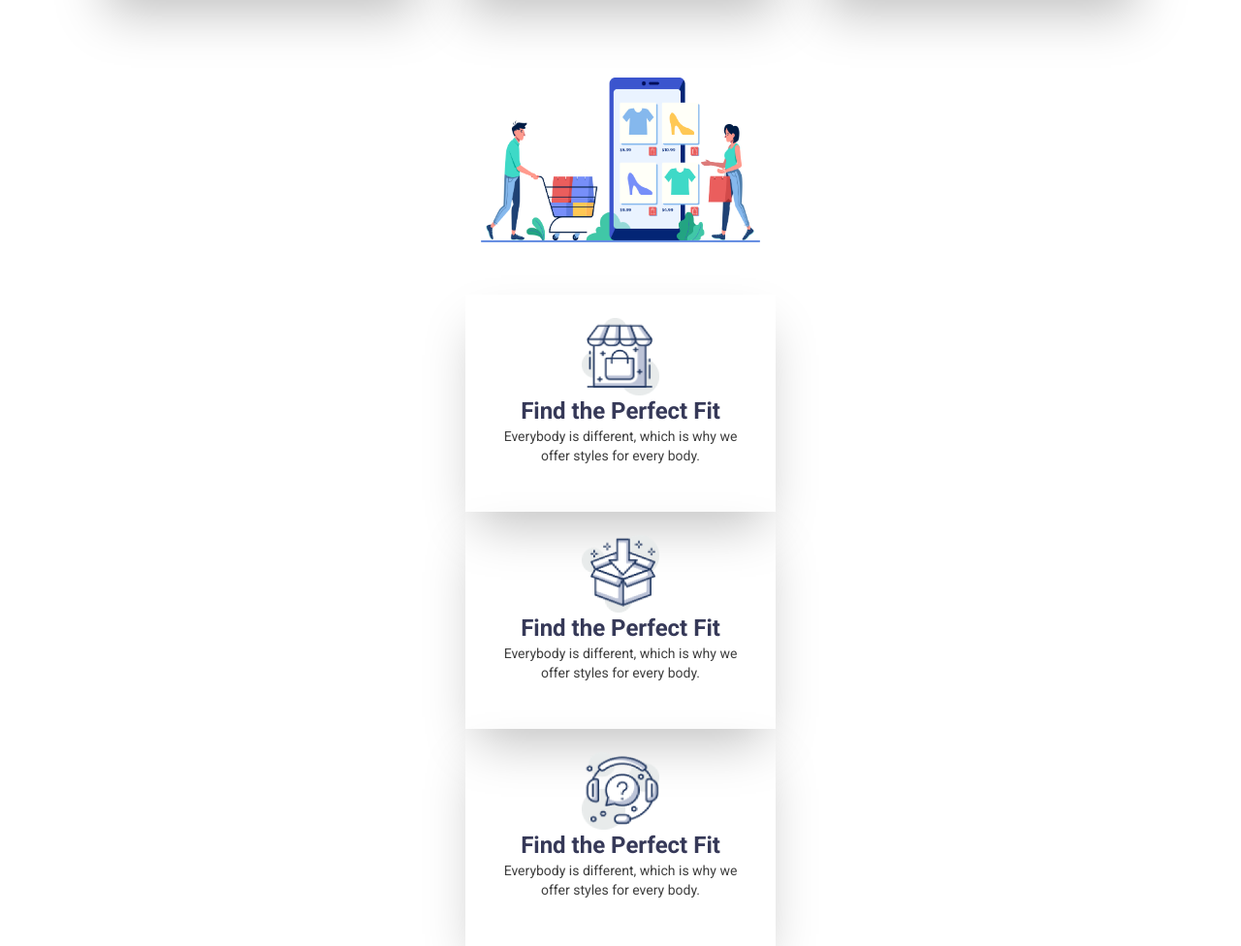
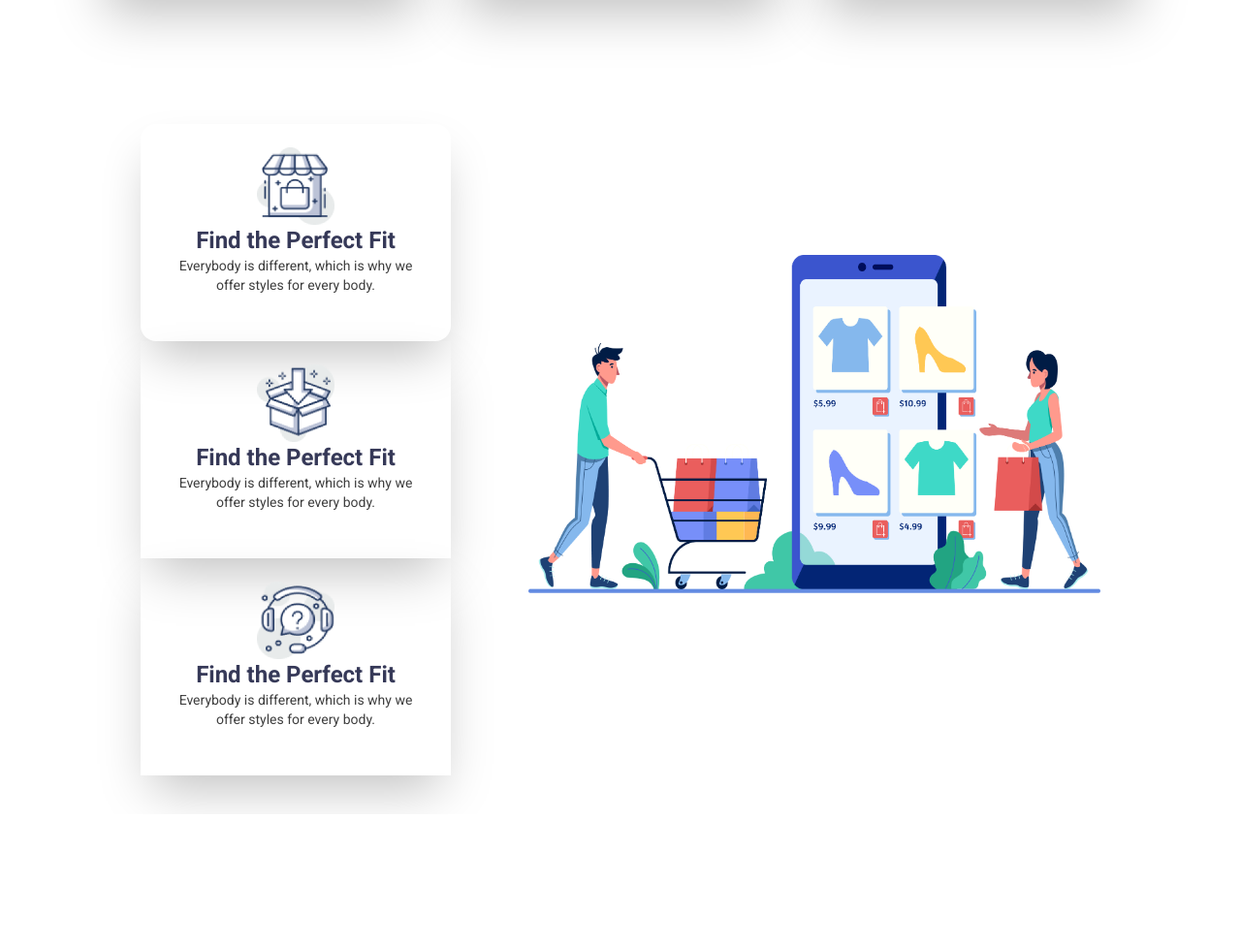
Before and after one commit to MohammadRayhan190720/penguin-fashion-tailwind, a website: page dist/index.html in a window 1280 px wide. Shown: the part 1967-2943 px from the top of the page at 97% size. After the commit the page ends 2807 px from the top, so only its background shows below. Drawn offline with Linux system fonts and the light colour scheme.

Commit message:
successfully completed footer section

```diff
--- a/dist/index.html
+++ b/dist/index.html
@@ -186,12 +186,12 @@
      </div>
      <!-- footer section  -->
       <footer>
-        <div class="mt-20 flex flex-col justify-center items-center">
-          <div class="w-72 h-44">
+        <div class="mt-20 flex flex-col justify-center items-center md:flex-row md:gap-20 mb-10">
+          <div class="w-72 h-44 md:w-[590px] md:h-[354px] md:order-2">
             <img class="w-full" src="../images/shopping.png" alt="" srcset="">
           </div>
-          <div class="mt-12">
-            <div class="w-80 h-56 text-center shadow-2xl pt-6 pb-6 ps-8 pr-8 ">
+          <div class="mt-12 md:order-1">
+            <div class="w-80 h-56 text-center shadow-2xl pt-6 pb-6 ps-8 pr-8 rounded-2xl ">
               <img class="w-20 h-20 mx-auto" src="../icons/house.png" alt="" srcset="">
               <h3 class="text-[#363958] text-2xl font-bold">Find the Perfect Fit</h3>
               <P class="text-[#3E3E3E] font-normal text-sm">Everybody is different, which is why we offer styles for every body.</P>
```
Also changed, not shown: dist/output.css.
